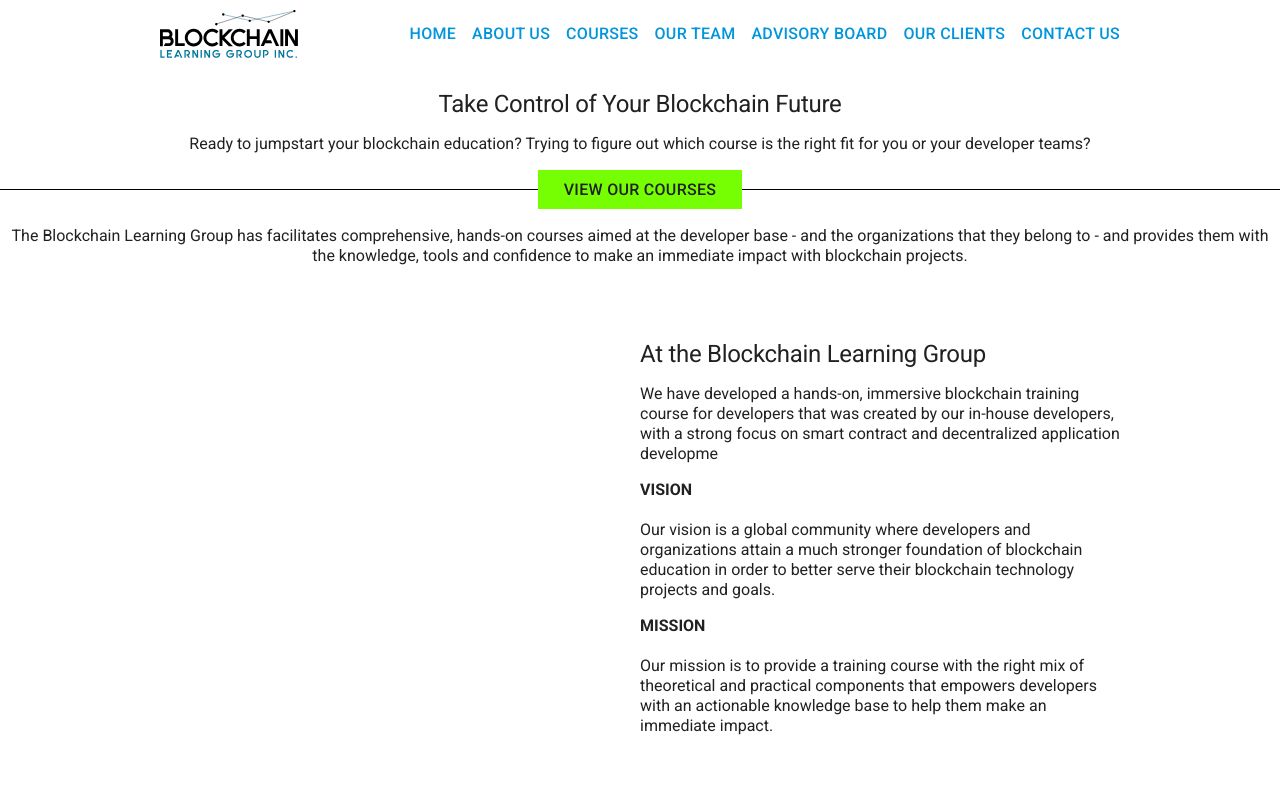
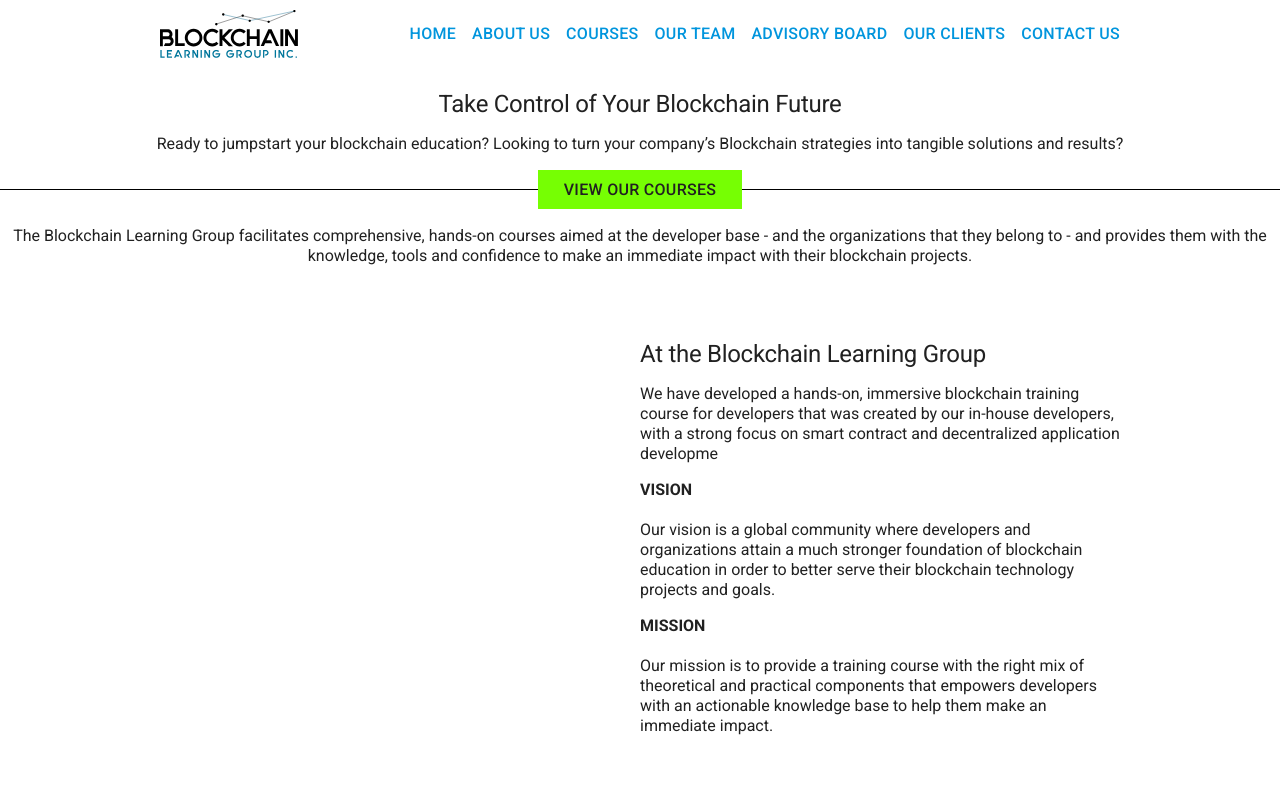
Before and after one commit to Blockchain-Learning-Group/Blockchain-Learning-Group.github.io, a React (Create React App) app: page / in a window 1280 px wide. Shown: the top 800 px of the page. Built offline with nearby package versions, Linux system fonts and the light colour scheme.

Commit message:
update(Home): as per copy

```diff
--- a/src/components/Home.jsx
+++ b/src/components/Home.jsx
@@ -8,12 +8,12 @@
                     <h3>Take Control of Your Blockchain Future</h3>
                 </header>
 
-                <p>Ready to jumpstart your blockchain education? Trying to figure out which course is the right fit for you or your developer teams?</p>
+                <p>Ready to jumpstart your blockchain education? Looking to turn your company’s Blockchain strategies into tangible solutions and results?</p>
                 <div>
                     <a href="#Courses">VIEW OUR COURSES</a>
                     <div />
                 </div>
-                <p>The Blockchain Learning Group has facilitates comprehensive, hands-on courses aimed at the developer base - and the organizations that they belong to - and provides them with the knowledge, tools and confidence to make an immediate impact with blockchain projects.</p>
+                <p>The Blockchain Learning Group facilitates comprehensive, hands-on courses aimed at the developer base - and the organizations that they belong to - and provides them with the knowledge, tools and confidence to make an immediate impact with their blockchain projects.</p>
             </section>
         );
     }
```
